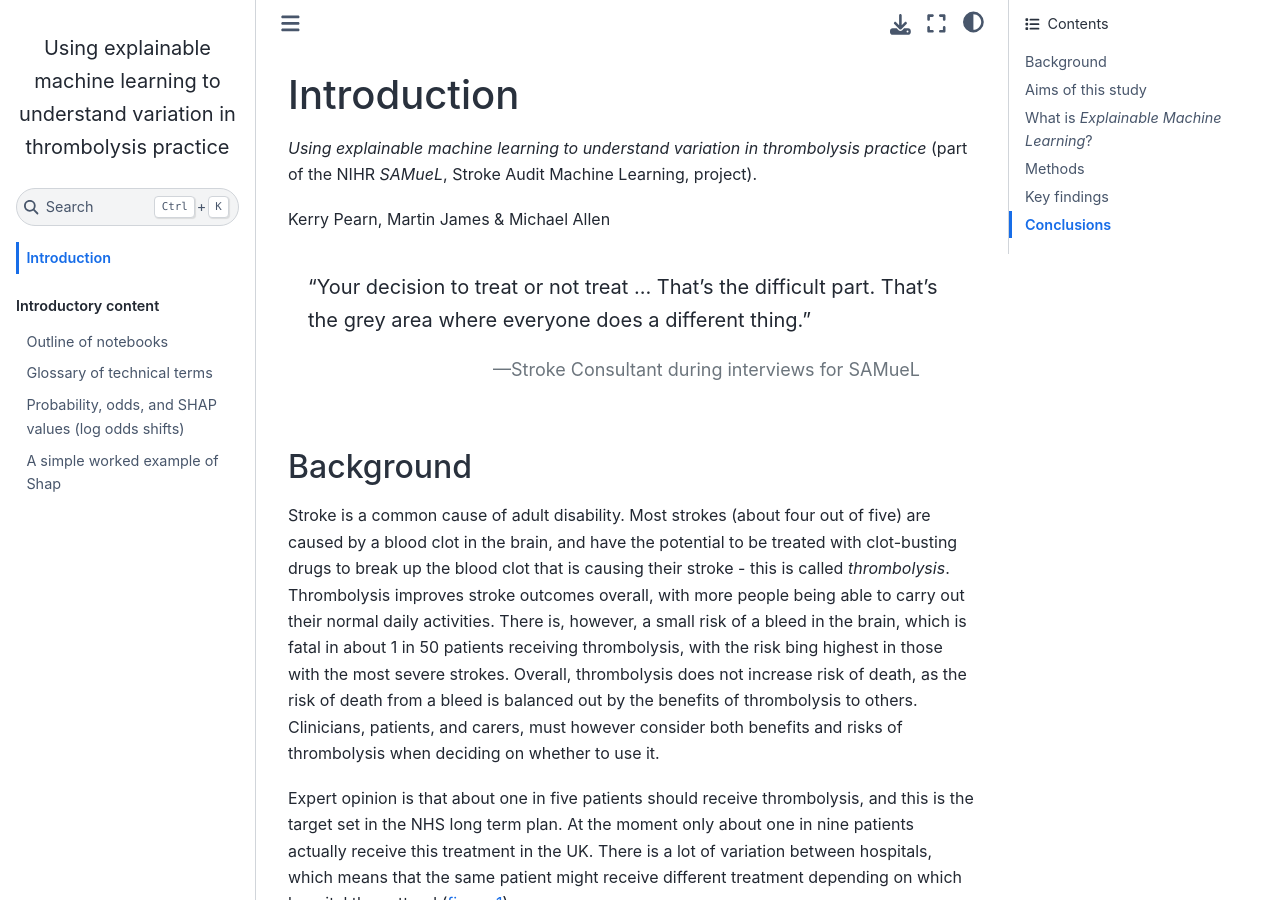
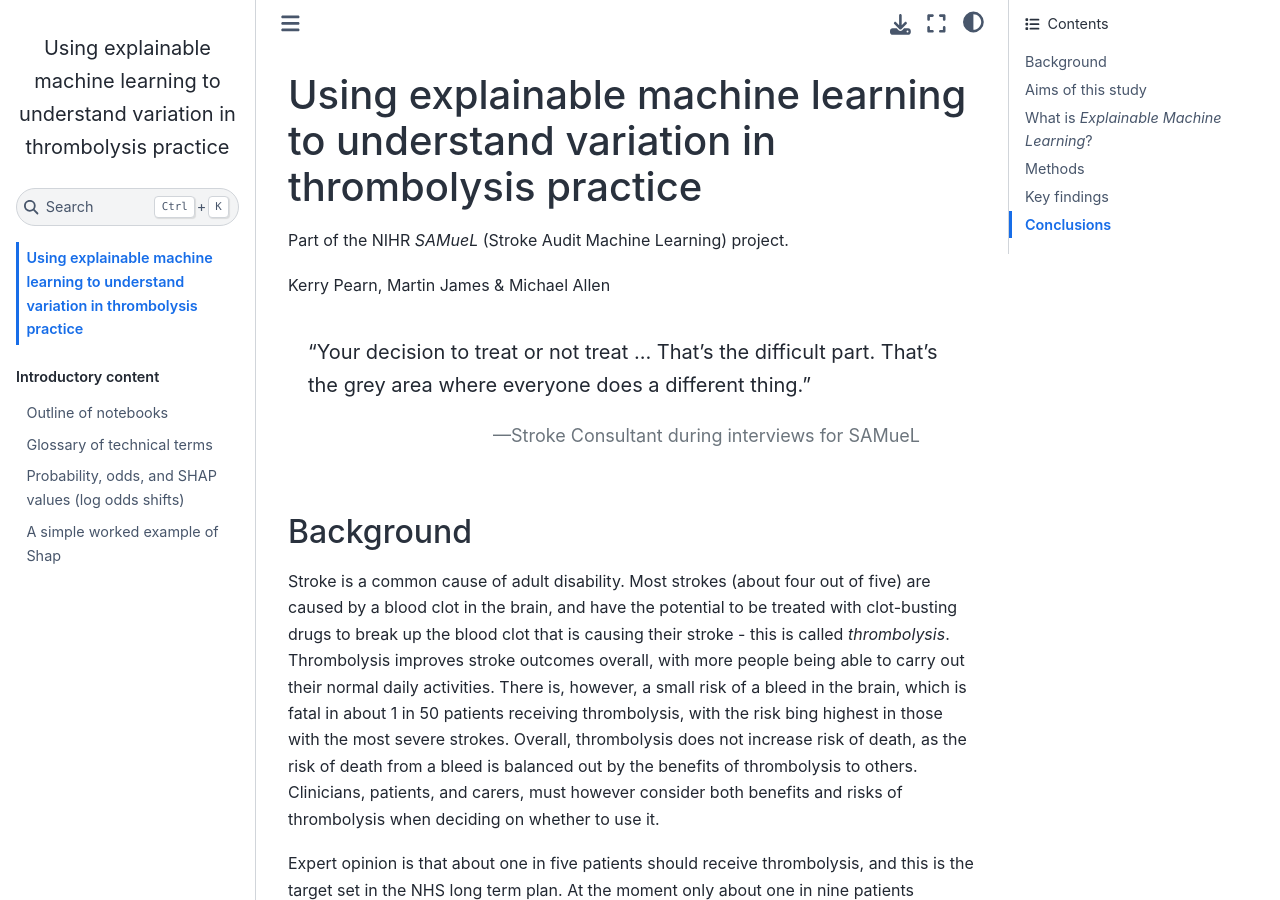
Before and after one commit to samuel-book/samuel_shap_paper_1, a Jupyter Book: the page built from introduction/intro.md, in a window 1280 px wide and 900 px high. Built offline with Jupyter Book 1.0.4 settings and Sphinx 7.4.7 and the Sphinx Book theme 1.1.4, drawn with Linux system fonts in a browser that asks for light colours; pages that are not in the unit, such as notebooks, are missing from menus.

Commit message:
Update intro

```diff
--- a/introduction/intro.md
+++ b/introduction/intro.md
@@ -1,6 +1,6 @@
-# Introduction
+# Using explainable machine learning to understand variation in thrombolysis practice
 
-*Using explainable machine learning to understand variation in thrombolysis practice* (part of the NIHR *SAMueL*, Stroke Audit Machine Learning, project).
+Part of the NIHR *SAMueL* (Stroke Audit Machine Learning) project.
 
 Kerry Pearn, Martin James & Michael Allen
 
```
